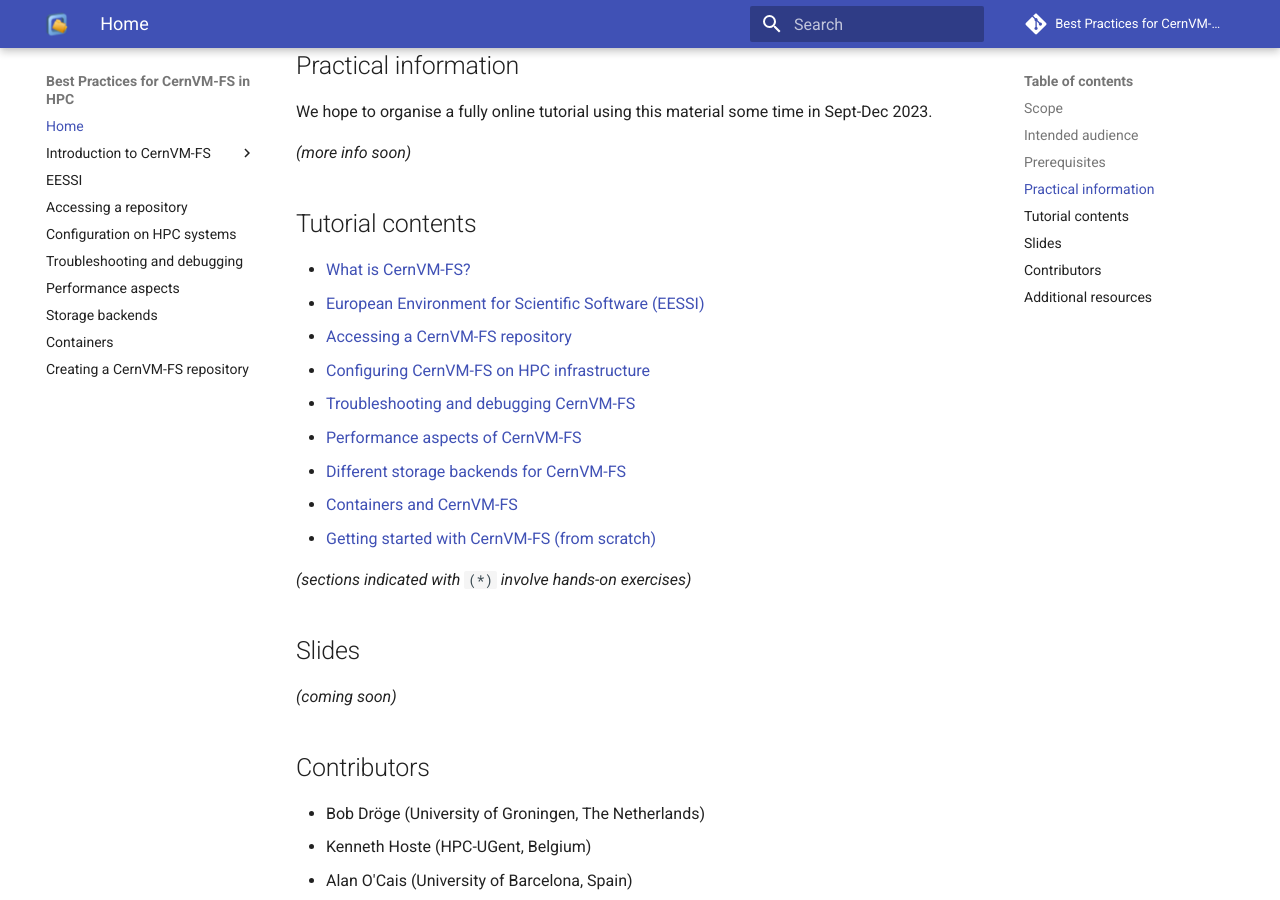
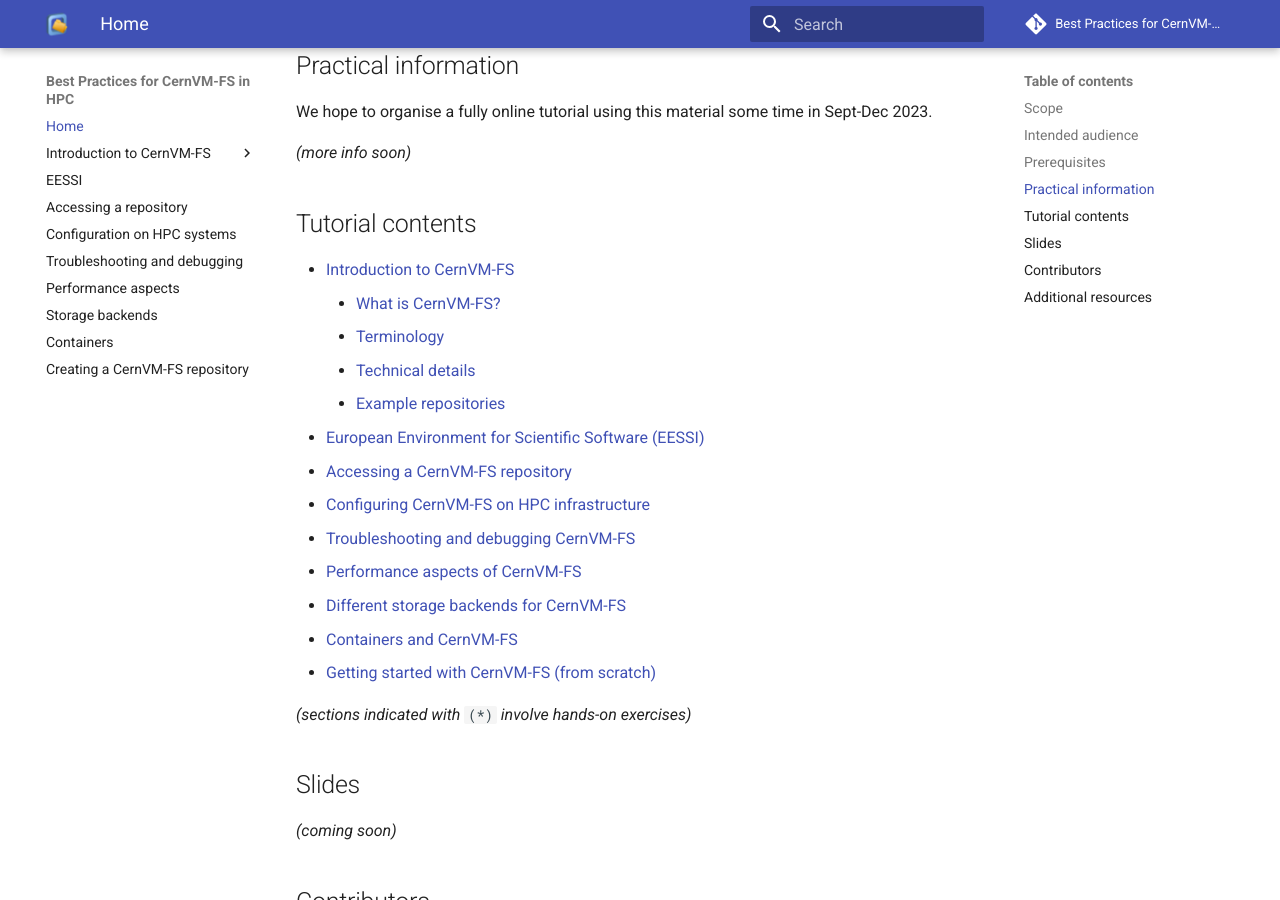
Before and after one commit to multixscale/cvmfs-tutorial-hpc-best-practices, an MkDocs documentation site: the page built from docs/index.md, in a window 1280 px wide and 900 px high, scrolled down 848 px. Built offline with MkDocs 1.6.1 and Material for MkDocs 9.7.7, drawn with Linux system fonts in a browser that asks for light colours; comment, search, counter and statistics services are not loaded.

Commit message:
consistently use links to sub-pages of intro to CVMFS

```diff
--- a/docs/index.md
+++ b/docs/index.md
@@ -34,7 +34,11 @@ We hope to organise a fully online tutorial using this material some time in Sep
 
 ## Tutorial contents
 
-- [What is CernVM-FS?](00_what_is_cvmfs.md)
+- [Introduction to CernVM-FS](cvmfs/index.md)
+    - [What is CernVM-FS?](cvmfs/what_is_cvmfs.md)
+    - [Terminology](cvmfs/terminology.md)
+    - [Technical details](cvmfs/technical_details.md)
+    - [Example repositories](cvmfs/repositories.md)
 - [European Environment for Scientific Software (EESSI)](01_eessi.md)
 - [Accessing a CernVM-FS repository](02_access.md)
 - [Configuring CernVM-FS on HPC infrastructure](03_configuration.md)
--- a/mkdocs.yml
+++ b/mkdocs.yml
@@ -12,6 +12,7 @@ nav:
   - Introduction to CernVM-FS:
     - What is CernVM-FS?: cvmfs/what_is_cvmfs.md
     - Terminology: cvmfs/terminology.md
+    - Technical details: cvmfs/technical_details.md
     - Example repositories: cvmfs/repositories.md
   - EESSI: 01_eessi.md
   - Accessing a repository: 02_access.md
```
Also changed, not shown: docs/cvmfs/index.md (+4 -0 lines).
